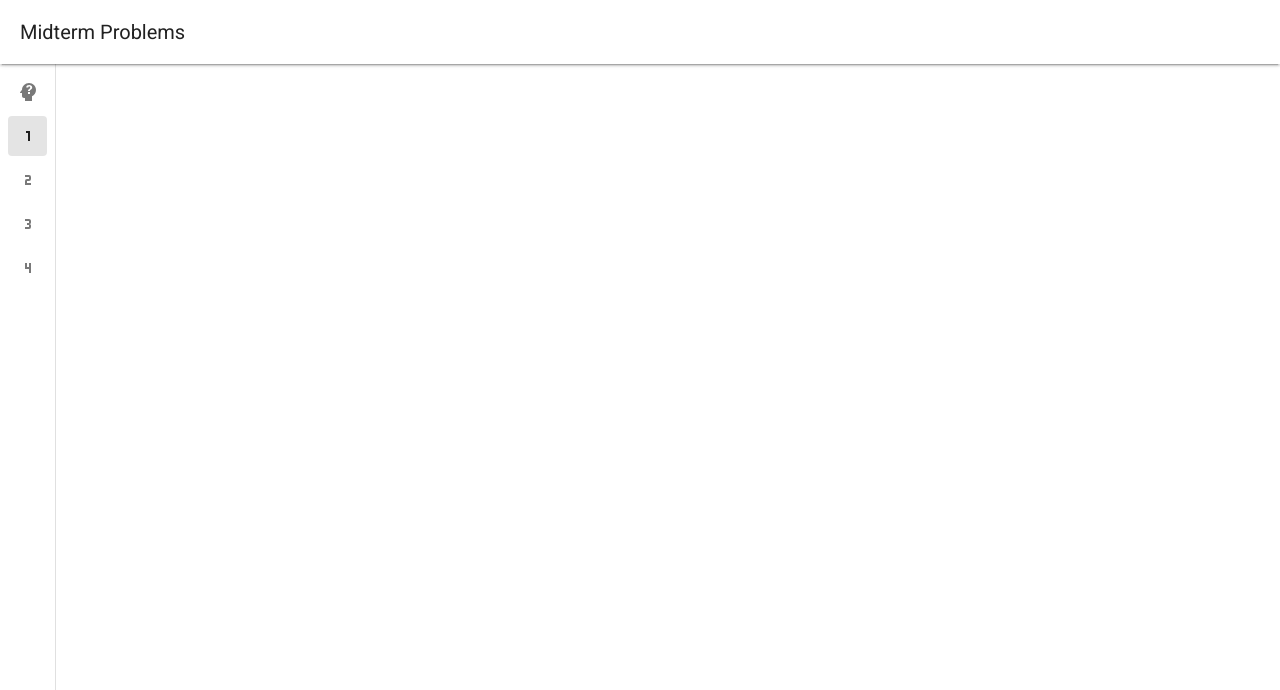
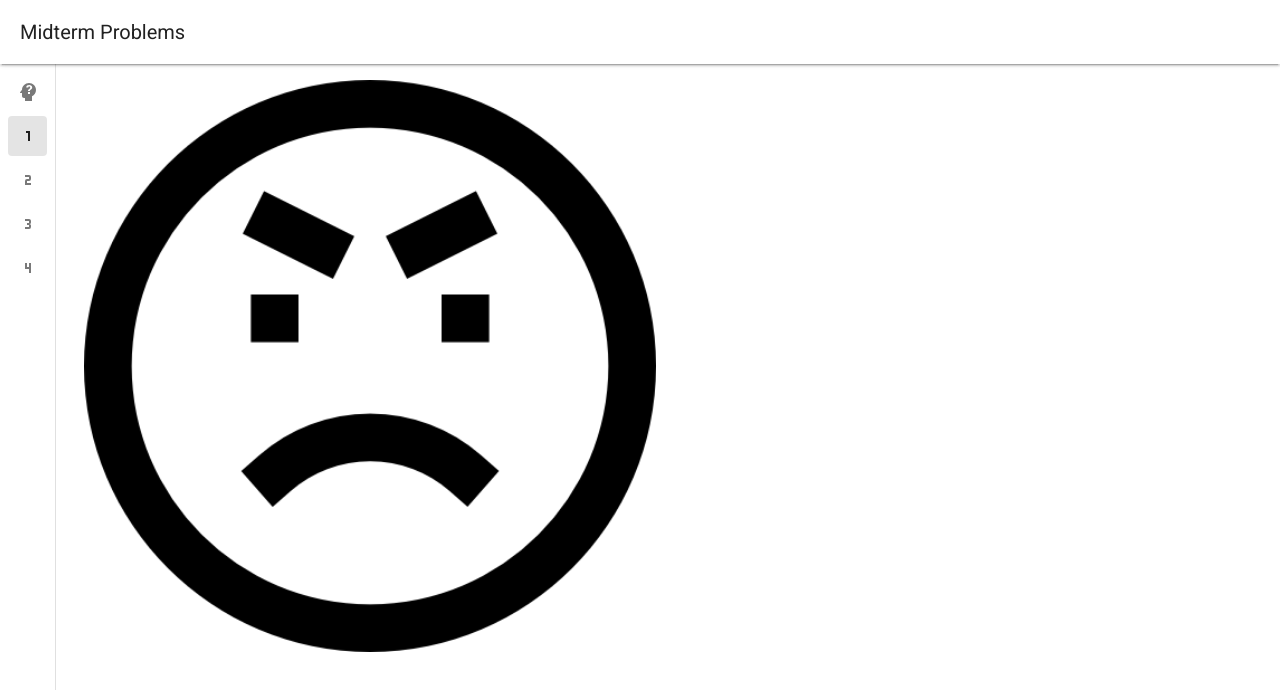
Before and after one commit to 64160056/midterm, a Vue app: page /solve-problem-1 in a window 1280 px wide. Shown: the top 690 px of the page. Built offline with nearby package versions, Linux system fonts and the light colour scheme.

Commit message:
Show img

```diff
--- a/src/views/SolveProblem1.vue
+++ b/src/views/SolveProblem1.vue
@@ -1,6 +1,18 @@
-<script lang="ts" setup></script>
+<script lang="ts" setup>
+import { ref } from "vue";
+import angry from "../../feeling_imgs/angry.png";
+const result = ref("");
+</script>
+
 <template>
-  <div></div>
+  <v-container>
+    <v-row>
+      <v-col>
+        <v-img :src="angry"></v-img>
+      </v-col>
+      <v-col> </v-col>
+    </v-row>
+  </v-container>
 </template>
 
 <style scoped></style>
```
